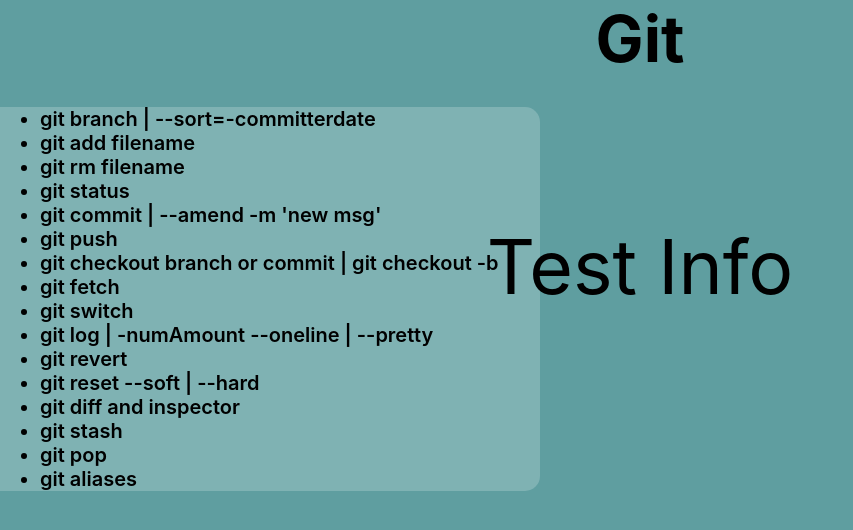
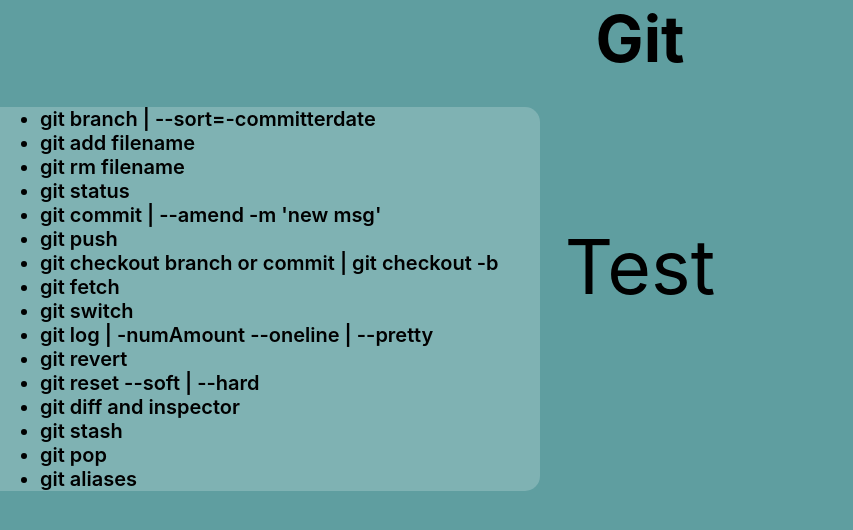
Before and after one commit to MichaelWhitt/git-brownbag, a React (Create React App) app: page / in a window 1280 px wide. Shown: the top 530 px of the page, without its empty margins (0-853 px from the left). Built offline with nearby package versions, Linux system fonts and the light colour scheme.

Commit message:
rename test text content

```diff
--- a/src/Test.js
+++ b/src/Test.js
@@ -1,7 +1,7 @@
 const Test = () => {
   return (
     <div>
-      Test Info
+      Test
     </div>
   )
 }
```
